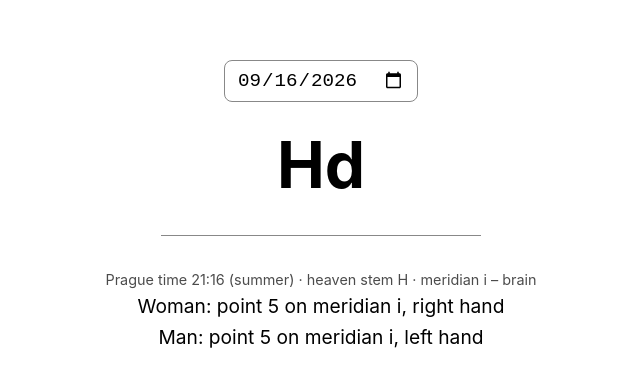
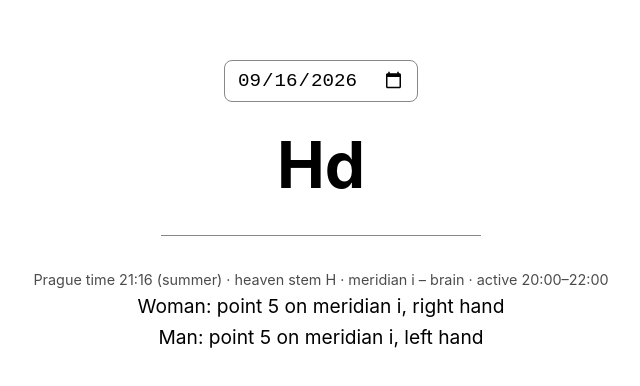
Before and after one commit to pstepanekpetr-ship-it/Time-energy, a plain HTML site: page index.html in a window 1280 px wide. Shown: the part 194-580 px from the top of the page, without its empty margins (319-959 px from the left). Drawn offline with Linux system fonts and the light colour scheme.

Commit message:
Add active range information to open point display

```diff
--- a/index.html
+++ b/index.html
@@ -74,7 +74,7 @@
 
       const p = getOpenPointNow({ year: y, month: m, day: d });
       openPointEl.innerHTML = `
-        <div class="meta">Prague time ${p.pragueTime} (${p.isSummer ? 'summer' : 'winter'}) · heaven stem ${p.heavenStem} · meridian ${p.meridianLetter} – ${p.organ}</div>
+        <div class="meta">Prague time ${p.pragueTime} (${p.isSummer ? 'summer' : 'winter'}) · heaven stem ${p.heavenStem} · meridian ${p.meridianLetter} – ${p.organ} · active ${p.activeRange}</div>
         <div class="row">Woman: point ${p.point} on meridian ${p.meridianLetter}, ${p.woman}</div>
         <div class="row">Man: point ${p.point} on meridian ${p.meridianLetter}, ${p.man}</div>
       `;
```
